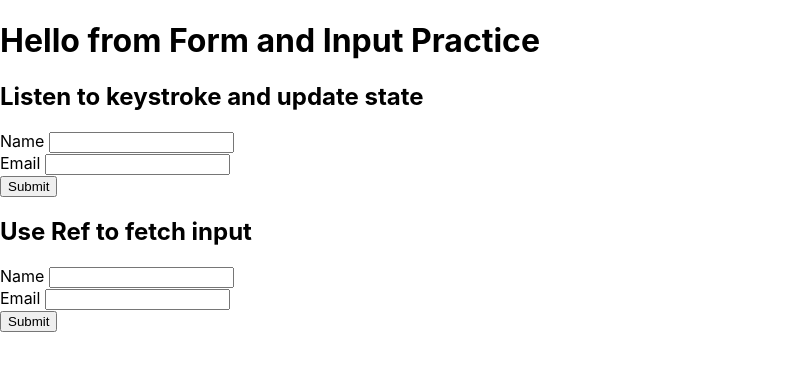
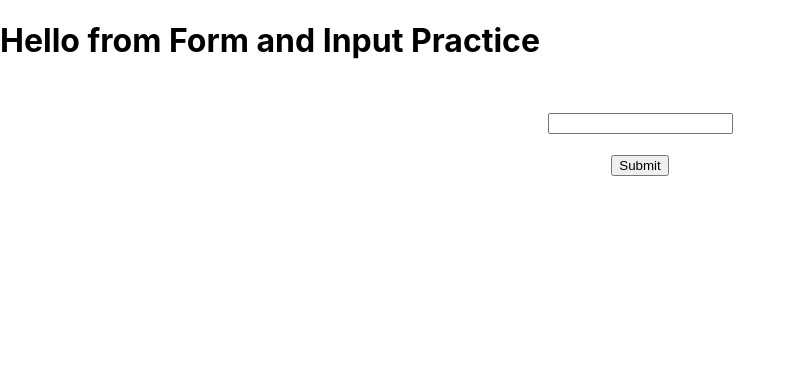
Before and after one commit to zicna/react-form-input-practice, a React (Create React App) app: page / in a window 1280 px wide. Shown: the top 370 px of the page, without its empty margins (0-796 px from the left). Built offline with nearby package versions, Linux system fonts and the light colour scheme.

Commit message:
add SimpleInput component with basic style

```diff
--- a/src/App.js
+++ b/src/App.js
@@ -1,12 +1,14 @@
-import TwoWayFetchingDataOne from "./component/TwoWayFetchingDataOne"
-import TwoWayFetchingDataTwo from "./component/TwoWayFetchingDataTwo"
+import TwoWayFetchingDataOne from "./component/fetching-data/TwoWayFetchingDataOne"
+import TwoWayFetchingDataTwo from "./component/fetching-data/TwoWayFetchingDataTwo"
+import SimpleInput from "./component/SimpleInput"
 
 function App() {
   return (
     <div className="container">
       <h1>Hello from Form and Input Practice</h1>
-      <TwoWayFetchingDataOne />
-      <TwoWayFetchingDataTwo />
+      {/* <TwoWayFetchingDataOne /> */}
+      {/* <TwoWayFetchingDataTwo /> */}
+      <SimpleInput />
     </div>
   )
 }
--- /dev/null
+++ b/src/component/SimpleInput.js
@@ -0,0 +1,18 @@
+import styles from "./SimpleInput.module.css"
+const SimpleInput = () => {
+  return (
+    <div className={styles.formContainer}>
+      <form className={styles.form}>
+        <div className={styles.formGroup}>
+          <label htmlFor="name"></label>
+          <input type="text" id="name" />
+        </div>
+        <div className={styles.formGroup}>
+            <button>Submit</button>
+        </div>
+      </form>
+    </div>
+  )
+}
+
+export default SimpleInput
--- /dev/null
+++ b/src/component/SimpleInput.module.css
@@ -0,0 +1,19 @@
+.formContainer{
+    display: flex;
+    justify-content: center;
+    align-items: center;
+
+}
+
+.form{
+    margin: 20px;
+    display: flex;
+    flex-direction: column;
+    justify-content: center;
+    align-items: center;
+
+}
+
+.formGroup{
+    margin: 10px;
+}
--- a/src/component/TwoWayFetchingDataOne.js
+++ b/src/component/fetching-data/TwoWayFetchingDataOne.js
@@ -1,8 +1,10 @@
 import { useState } from 'react'
+import styles from '../form.module.css'
 
 const TwoWayFetchingDataOne = () => {
   const [name, setName] = useState('')
   const [email, setEmail] = useState('')
+  const [isNameValid, setIsNameValid] = useState(true)
 
   const nameChangeHandler = (event) => {
     console.log(event.target.value)
@@ -15,20 +17,29 @@ const TwoWayFetchingDataOne = () => {
 
   const formSubmitHandler = (event) => {
     event.preventDefault()
+    if(name.trim() === ''){
+      setIsNameValid(false)
+      return
+    }
+    setIsNameValid(true)
     console.log({name, email})
 
-    // ! this works with regular JS but here we are using double bonding
+    // ! this works with regular JS but here we are using double bonding form
     // event.target.closest(".form").reset()
 
     setEmail("")
     setName("")
   }
+
+  const inputNameClass = isNameValid ? "input" : "invalid"
+
   return (
     <form className='form'>
       <h2>Listen to keystroke and update state</h2>
       <div>
         <label htmlFor="name">Name </label>
         <input
+        className={styles[inputNameClass]}
           type="text"
           id="name"
           value={name}
@@ -47,6 +58,7 @@ const TwoWayFetchingDataOne = () => {
       <div>
         <button onClick={formSubmitHandler}>Submit</button>
       </div>
+      <div>{isNameValid ? "" : <p>name can NOT be empty</p>}</div>
     </form>
   )
 }
--- /dev/null
+++ b/src/component/form.module.css
@@ -0,0 +1,8 @@
+.input{
+    border: 2px solid black;
+}
+
+.invalid{
+    border-color: red;
+    background-color: lightcoral;
+}
```
Also changed, not shown: src/component/fetching-data/TwoWayFetchingDataTwo.js (renamed from src/component/TwoWayFetchingDataTwo.js).
